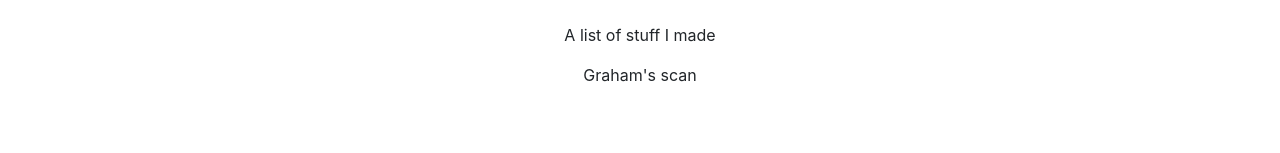
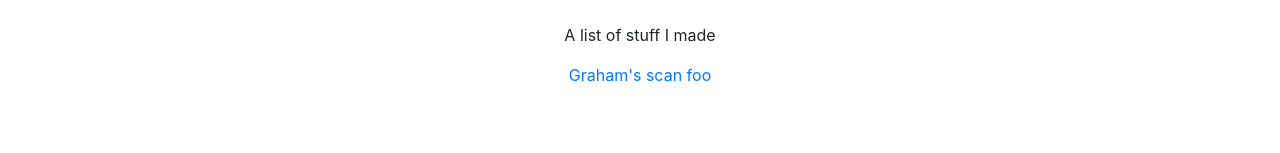
Before and after one commit to obiSerra/rserra.it, a React (Create React App) app: page /stuff in a window 1280 px wide. Shown: the part 161-314 px from the top of the page. Built offline with nearby package versions, Linux system fonts and the light colour scheme.

Commit message:
url replace for direct landing

```diff
--- a/src/Stuff.js
+++ b/src/Stuff.js
@@ -1,5 +1,5 @@
 import React from "react";
-import { BrowserRouter as Link } from "react-router-dom";
+import { Link } from "react-router-dom";
 
 const Stuff = () => (
   <div className="text-center">
@@ -8,7 +8,7 @@ const Stuff = () => (
     <div className="m-3">
       <ul className="list-unstyled">
         <li>
-          <Link to="/stuff/graham-scan">Graham's scan</Link>
+          <Link to="/stuff/graham-scan">Graham's scan foo</Link>
         </li>
       </ul>
     </div>
--- a/src/index.js
+++ b/src/index.js
@@ -1,14 +1,23 @@
-import React from 'react';
-import ReactDOM from 'react-dom';
-import './index.css';
-import App from './App';
-import * as serviceWorker from './serviceWorker';
+import React from "react";
+import ReactDOM from "react-dom";
+import "./index.css";
+import App from "./App";
+import * as serviceWorker from "./serviceWorker";
+
+import { createBrowserHistory } from "history";
+
+const history = createBrowserHistory();
+
+const path = (/#!(\/.*)$/.exec(window.location.hash) || [])[1];
+if (path) {
+  history.replace(path);
+}
 
 ReactDOM.render(
   <React.StrictMode>
     <App />
   </React.StrictMode>,
-  document.getElementById('root')
+  document.getElementById("root")
 );
 
 serviceWorker.unregister();
```
